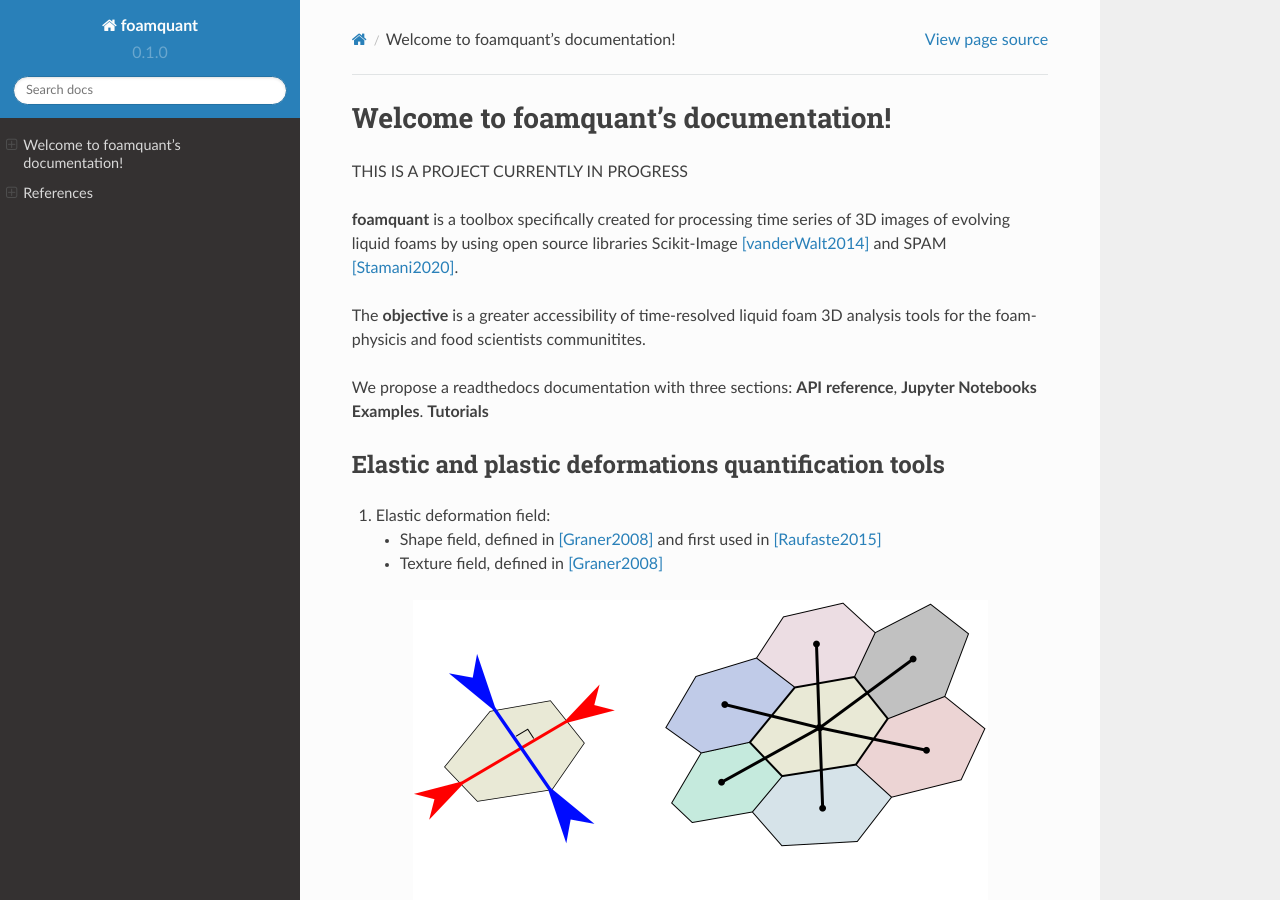
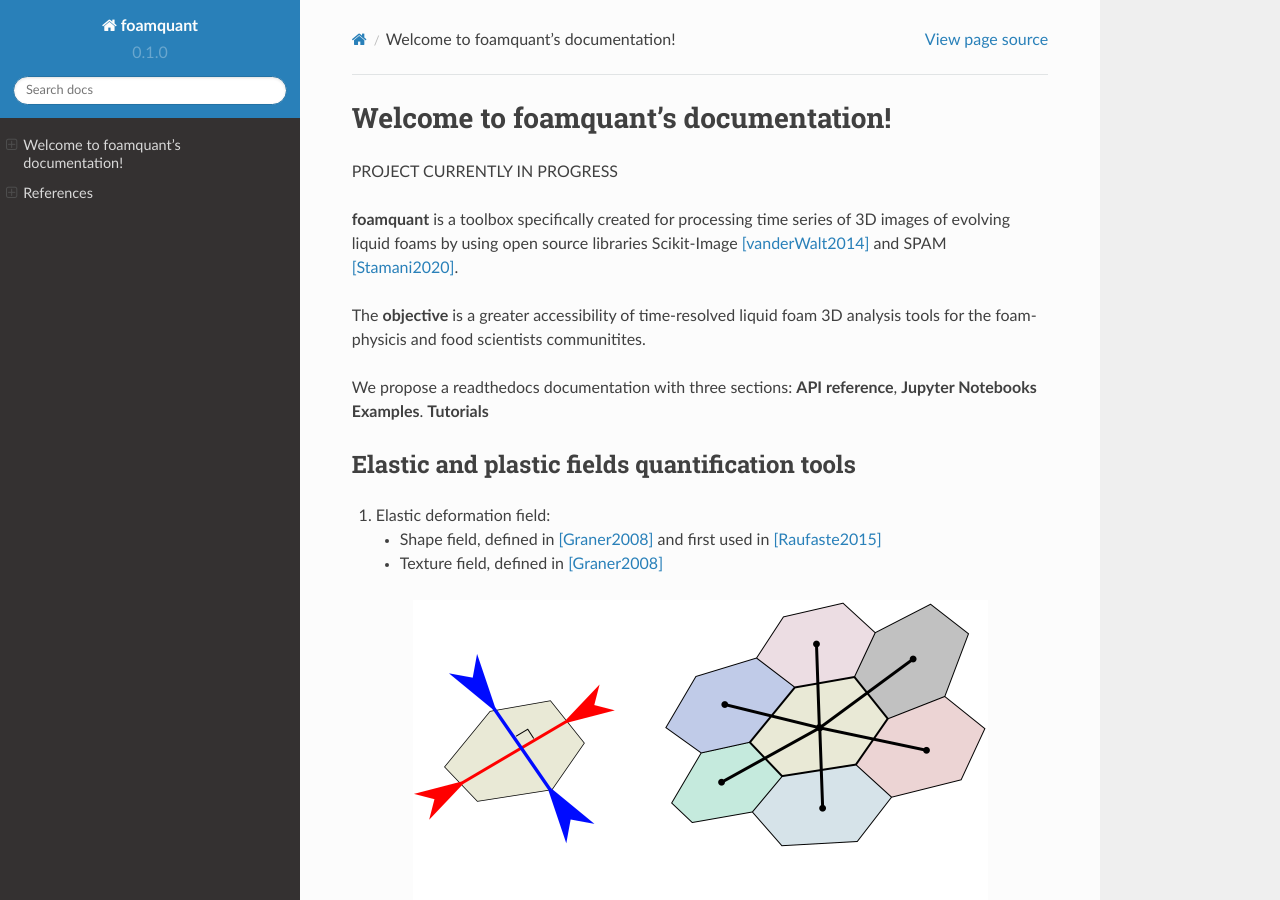
Before and after one commit to floschott/foamquant, a Sphinx documentation site: the page built from docs/source/index.rst, in a window 1280 px wide and 900 px high. Built offline with Sphinx 7.4.7 and the Read the Docs theme 2.0.0, drawn with Linux system fonts in a browser that asks for light colours; pages that are not in the unit, such as notebooks, are missing from menus.

Commit message:
Update index.rst

```diff
--- a/docs/source/index.rst
+++ b/docs/source/index.rst
@@ -1,7 +1,7 @@
 Welcome to foamquant's documentation!
 ===================================
 
-THIS IS A PROJECT CURRENTLY IN PROGRESS
+PROJECT CURRENTLY IN PROGRESS
 
 **foamquant** is a toolbox specifically created for processing time series of 3D images of evolving liquid foams by using open source libraries Scikit-Image [vanderWalt2014]_ and SPAM [Stamani2020]_.
 
@@ -9,7 +9,7 @@ The **objective** is a greater accessibility of time-resolved liquid foam 3D ana
 
 We propose a readthedocs documentation with three sections: **API reference**, **Jupyter Notebooks Examples**.  **Tutorials**
 
-Elastic and plastic deformations quantification tools
+Elastic and plastic fields quantification tools
 -----------------
 
 1) Elastic deformation field:
```
